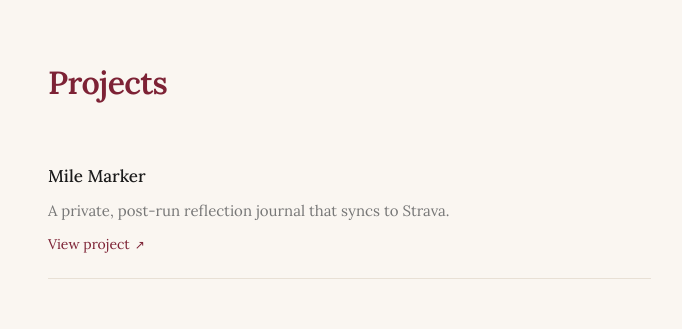
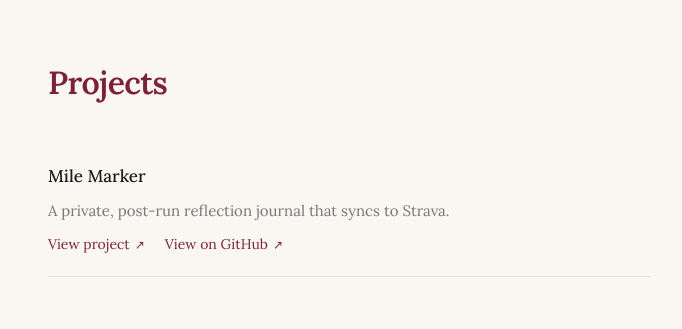
Before and after one commit to shivamapatel/shivamapatel.github.io, an Eleventy site: page src/projects/index.njk in a window 1280 px wide. Shown: the top 329 px of the page, 407-1089 px from the left. Built offline with nearby package versions, Linux system fonts and the light colour scheme; Eleventy itself is replaced by a stand-in of ours; files that its build step writes are made by us from their sources.

Commit message:
Add optional GitHub link per project

```diff
--- a/src/_data/projects.json
+++ b/src/_data/projects.json
@@ -2,6 +2,7 @@
   {
     "title": "Mile Marker",
     "blurb": "A private, post-run reflection journal that syncs to Strava.",
-    "url": "https://mile-marker-v1.vercel.app"
+    "url": "https://mile-marker-v1.vercel.app",
+    "github": "https://github.com/shivamapatel/mile-marker"
   }
 ]
--- a/src/css/style.css
+++ b/src/css/style.css
@@ -196,6 +196,11 @@ body {
   white-space: pre-line;
 }
 
+.project-links {
+  display: flex;
+  gap: 20px;
+}
+
 .project-link {
   display: inline-flex;
   align-items: baseline;
--- a/src/projects/index.njk
+++ b/src/projects/index.njk
@@ -12,10 +12,18 @@ activeNav: projects
       <li class="project-item">
         <div class="project-title">{{ project.title }}</div>
         <div class="project-blurb">{{ project.blurb }}</div>
-        <a href="{{ project.url }}" target="_blank" rel="noopener" class="project-link">
-          <span>View project</span>
-          <span class="project-link-icon">↗</span>
-        </a>
+        <div class="project-links">
+          <a href="{{ project.url }}" target="_blank" rel="noopener" class="project-link">
+            <span>View project</span>
+            <span class="project-link-icon">↗</span>
+          </a>
+          {% if project.github %}
+            <a href="{{ project.github }}" target="_blank" rel="noopener" class="project-link">
+              <span>View on GitHub</span>
+              <span class="project-link-icon">↗</span>
+            </a>
+          {% endif %}
+        </div>
       </li>
     {% endfor %}
   </ul>
```
